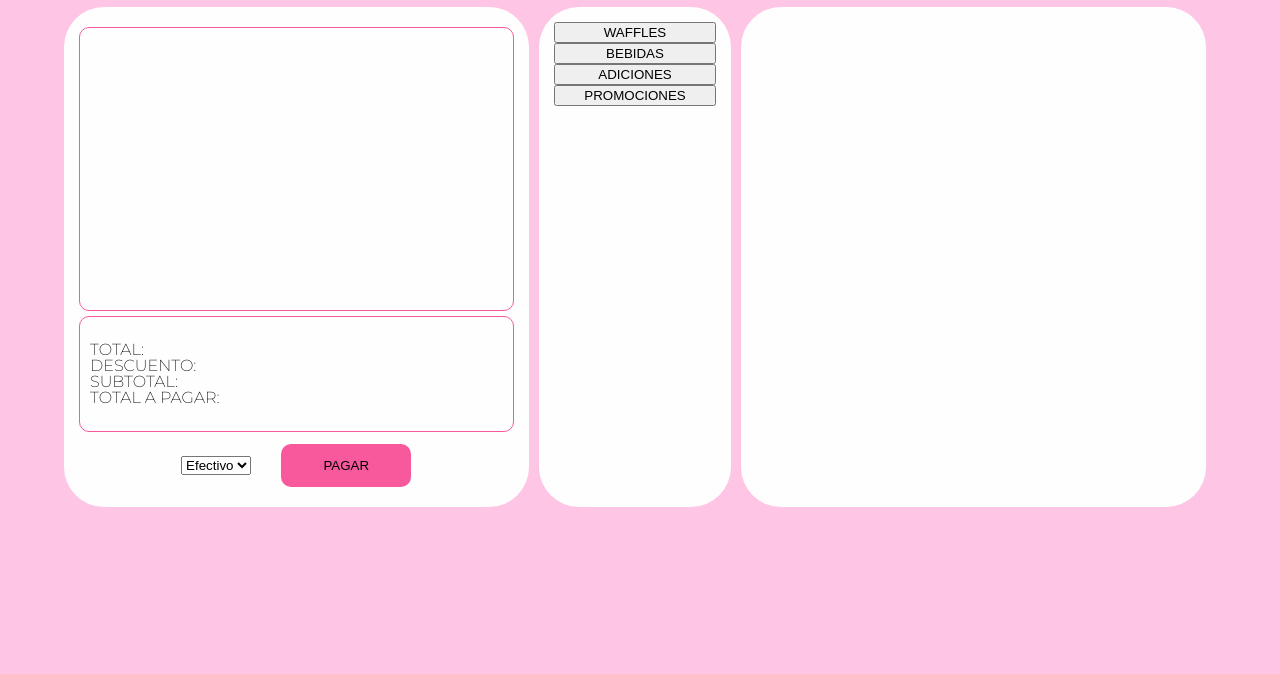
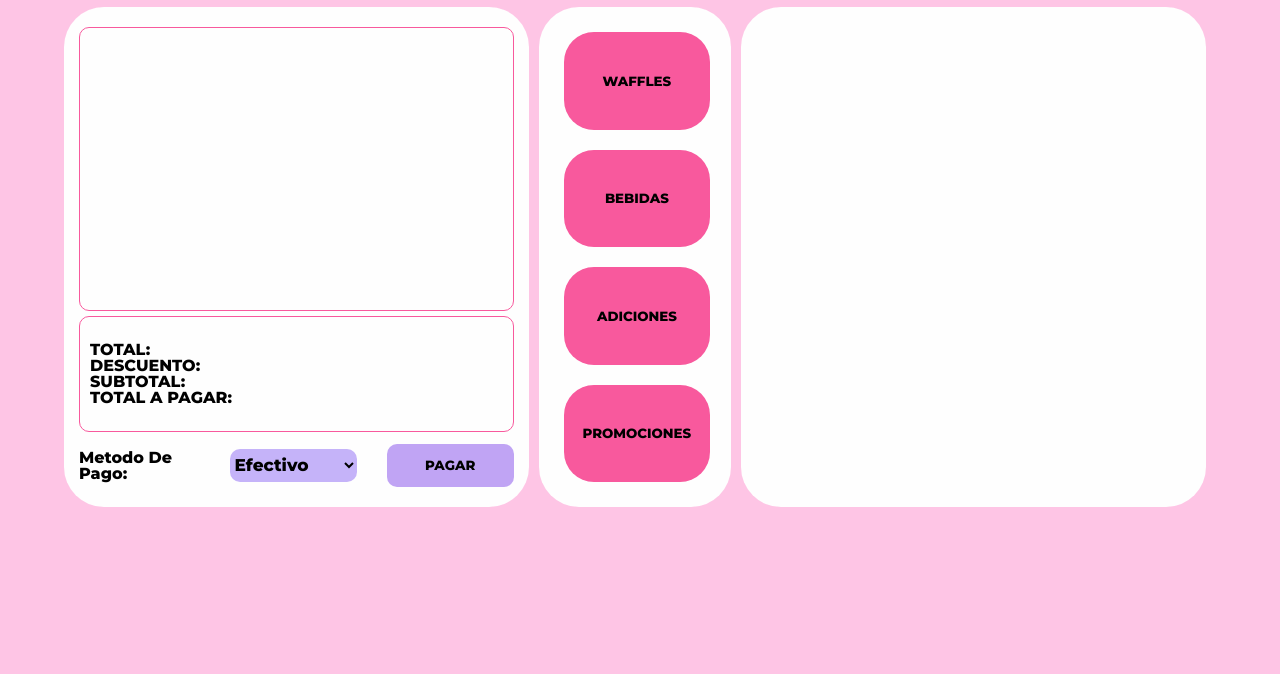
Before and after one commit to josebautiista/WafflesHouse, a plain HTML site: page index.html in a window 1280 px wide. Shown: the part 126-800 px from the top of the page. Drawn offline with Linux system fonts and the light colour scheme.

Commit message:
agregando categorias y mejorando el visual

```diff
--- a/index.html
+++ b/index.html
@@ -16,7 +16,9 @@
             <a href="venta.html">VENTAS</a>
             <a href="inventario.html">INVENTARIO</a>
             <a href="incidencias.html">INCIDENCIAS</a>
-            <style>@import url('https://fonts.googleapis.com/css2?family=Montserrat:wght@200&display=swap');</style>
+            <link rel="preconnect" href="https://fonts.googleapis.com">
+<link rel="preconnect" href="https://fonts.gstatic.com" crossorigin>
+<link href="https://fonts.googleapis.com/css2?family=Montserrat:wght@800&display=swap" rel="stylesheet">
         </nav>
     </header>
 
@@ -35,11 +37,12 @@
 
             <div class="resumen-metodoPago">
 
-                <label for="metodo"></label>
+                <label for="metodo">Metodo De Pago: </label>
                 <select name="metodo" id="metodo">
-                    <option value="efectivo" autofocus>Efectivo</option>
-                    <option value="tarjeta">Tarjeta</option>
-                    <option value="bono">Bono</option>
+                    <option value="efectivo" class="opcion" autofocus>Efectivo</option>
+                    <option value="transferencia" class="opcion">Transferencia</option>
+                    <option value="tarjeta" class="opcion">Tarjeta</option>
+                    <option value="bono" class="opcion">Bono</option>
                 </select>
 
                 <button class="pagar">PAGAR</button>
--- a/style.css
+++ b/style.css
@@ -1,6 +1,8 @@
 body{
     background: #FEC5E5;
     font-family: 'Montserrat', sans-serif;
+    width: 100%;
+    height: 100%;
 }
 header{
     width: 90%;
@@ -96,17 +98,54 @@ main{
 }
 
 .pagar{
+    font-family: 'Montserrat', sans-serif;
     margin-left: 30px;
     width: 30%;
     height: 90%;
-    background: #F8599D;
+    background: #C0A4F4;
     border: none;
     border-radius: 10px;
+    color: black;
+    font-weight: bold;
 }
 
 .pagar:hover{
+    background: #66f072;
+    cursor:pointer;
+    border: 1px solid #C0A4F4;
+    font-size: 15px;
+}
+
+#metodo{
+    font-family: 'Montserrat', sans-serif;
+    width: 30%;
+    height: 70%;
+    background: #C5B3F9;
+    border-radius: 10px;
+    border: none;
+    content: "\025be";
+    margin-left: 10px;
+    outline: none;
+    font-size: 17px;
+}
+
+#metodo:hover{
+    cursor: pointer;
+}
+
+.categorias button{
+    font-family: 'Montserrat', sans-serif;
+    width: 90%;
+    height: 25%;
+    margin: 10px;
+    border-radius: 30px;
+    border: none;
+    background: #F8599D;
+}
+
+.categorias button:hover{
+    font-size: 17px;
+    cursor: pointer;
     background: #FEFEFE;
-    color: #F8599D;
-    cursor:pointer;
-    border: 1px solid #F8599D;
+    border: 2px solid #F8599D;
 }
```
